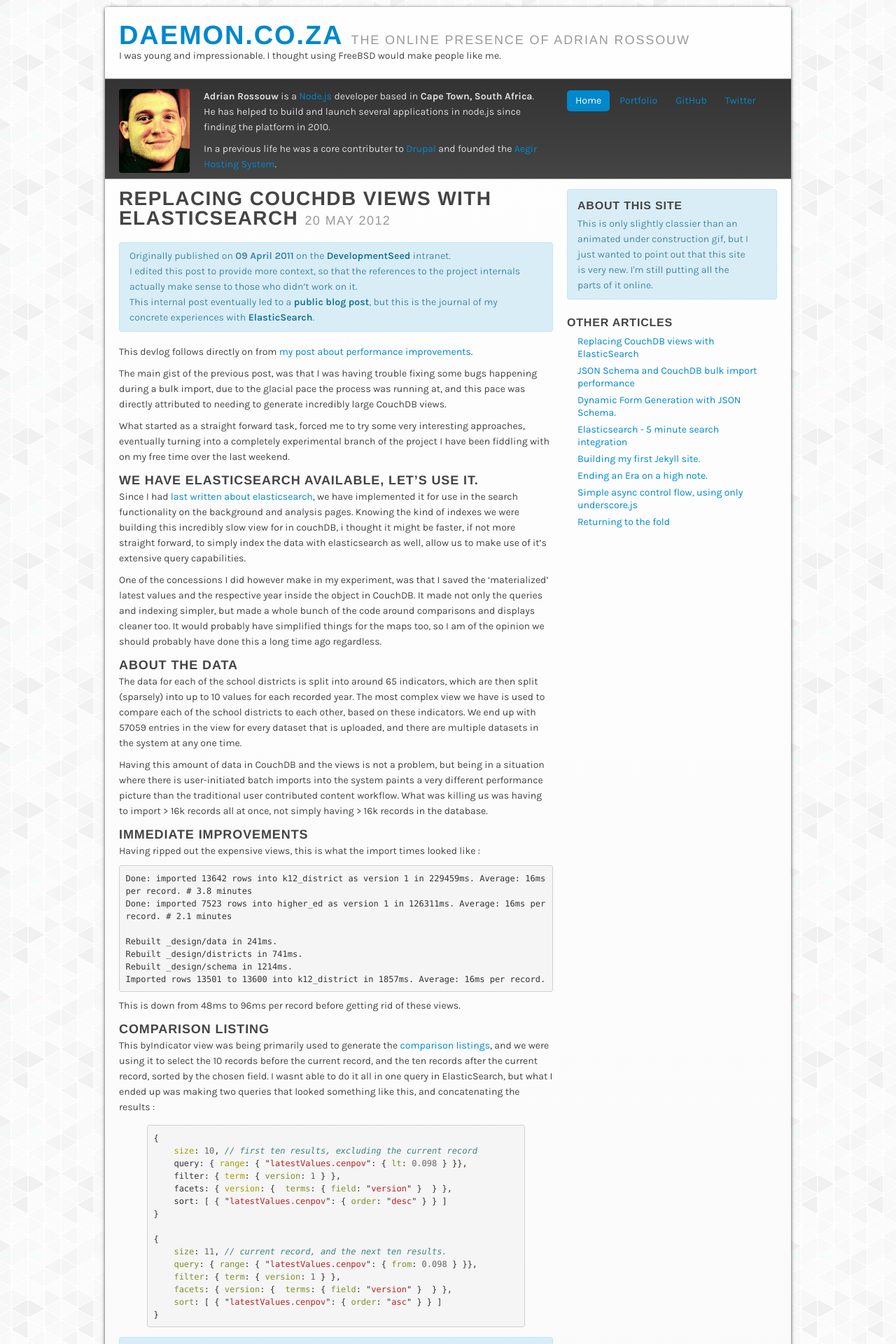
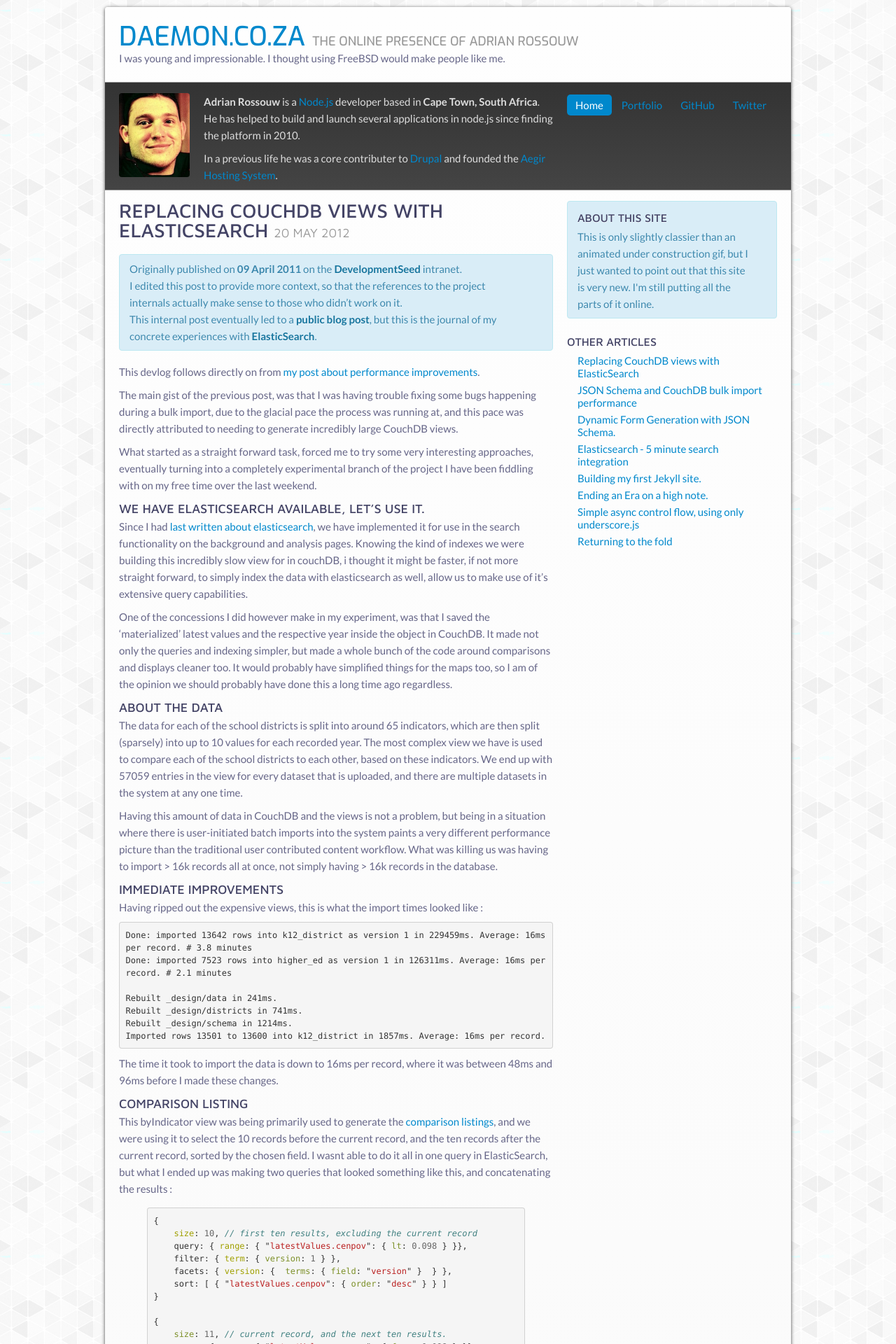
Before and after one commit to AdrianRossouw/daemon-co-za, a Jekyll site: the page built from _posts/articles/2012-05-20-replacing-couchdb-views-with-elasticsearch.md, in a window 1280 px wide. Shown: the top 1920 px of the page at 70% size. Built offline with Jekyll 4.4.1, drawn with Linux system fonts in a browser that asks for light colours; some web fonts are replaced.

Commit message:
clarify the timing taken, and change the fonts.

```diff
--- a/_layouts/default.html
+++ b/_layouts/default.html
@@ -11,7 +11,7 @@
     <!--[if lt IE 9]>
       <script src="http://html5shim.googlecode.com/svn/trunk/html5.js"></script>
     <![endif]-->
-    <link href='http://fonts.googleapis.com/css?family=Karla:400,700|Overlock:400,700' rel='stylesheet' type='text/css'>
+    <link href='http://fonts.googleapis.com/css?family=Lato:400,700|Maven+Pro:400,500|Exo:500' rel='stylesheet' type='text/css'>
 
      {% include analytics.html %}
 
--- a/_posts/articles/2012-05-20-replacing-couchdb-views-with-elasticsearch.md
+++ b/_posts/articles/2012-05-20-replacing-couchdb-views-with-elasticsearch.md
@@ -40,7 +40,7 @@
     Rebuilt _design/schema in 1214ms.
     Imported rows 13501 to 13600 into k12_district in 1857ms. Average: 16ms per record.
 
-This is down from 48ms to 96ms per record before getting rid of these views.
+The time it took to import the data is down to 16ms per record, where it was between 48ms and 96ms before I made these changes.
 
 ### Comparison listing
 
--- a/site.css
+++ b/site.css
@@ -6,17 +6,17 @@
 {% include css/pygments.css %}
 
 h1, h2, h3, h4, h5, h6 {
-  font-family: 'Overlock', 'Helvetica Neue', Helvetica, Arial, sans-serif;
+  font-family: 'Maven Pro', 'Helvetica Neue', Helvetica, Arial, sans-serif;
   text-transform: uppercase;
-  letter-spacing: 0.05em;
-  color: #444;
+  font-weight: 500;
+  color:#446;
 }
 
 body, p {
-  font-family: 'Karla', 'Helvetica Neue', Helvetica, Arial, sans-serif;
-  font-size: 14px;
-  line-height: 22px;
-  color:#444;
+  font-family: 'Lato', 'Helvetica Neue', Helvetica, Arial, sans-serif;
+  font-size: 15px;
+  line-height: 24px;
+  color: #668;
 }
 
 .alert p { color: inherit; margin: 0; }
@@ -82,7 +82,12 @@
  }
 
 header.logo { margin: 1.5em 0; }
-header.logo h1 { line-height: 1; }
+header.logo h1 {
+  font-family: 'Exo', 'Helvetica Neue', Helvetica, Arial, sans-serif;
+  text-transform: uppercase;
+  font-weight: 500;
+  line-height: 1;
+}
 
 
 /* Faded out hr */
```
